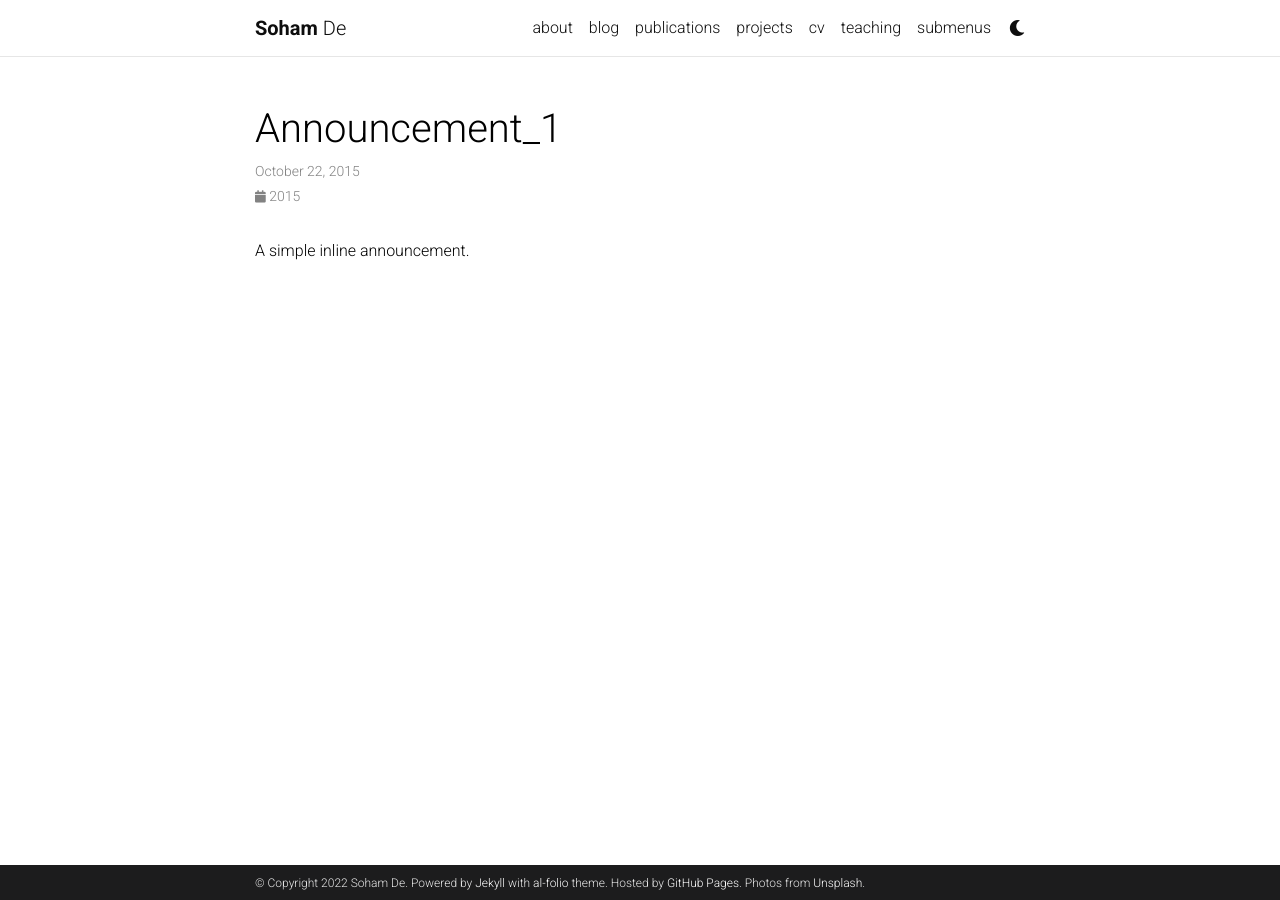
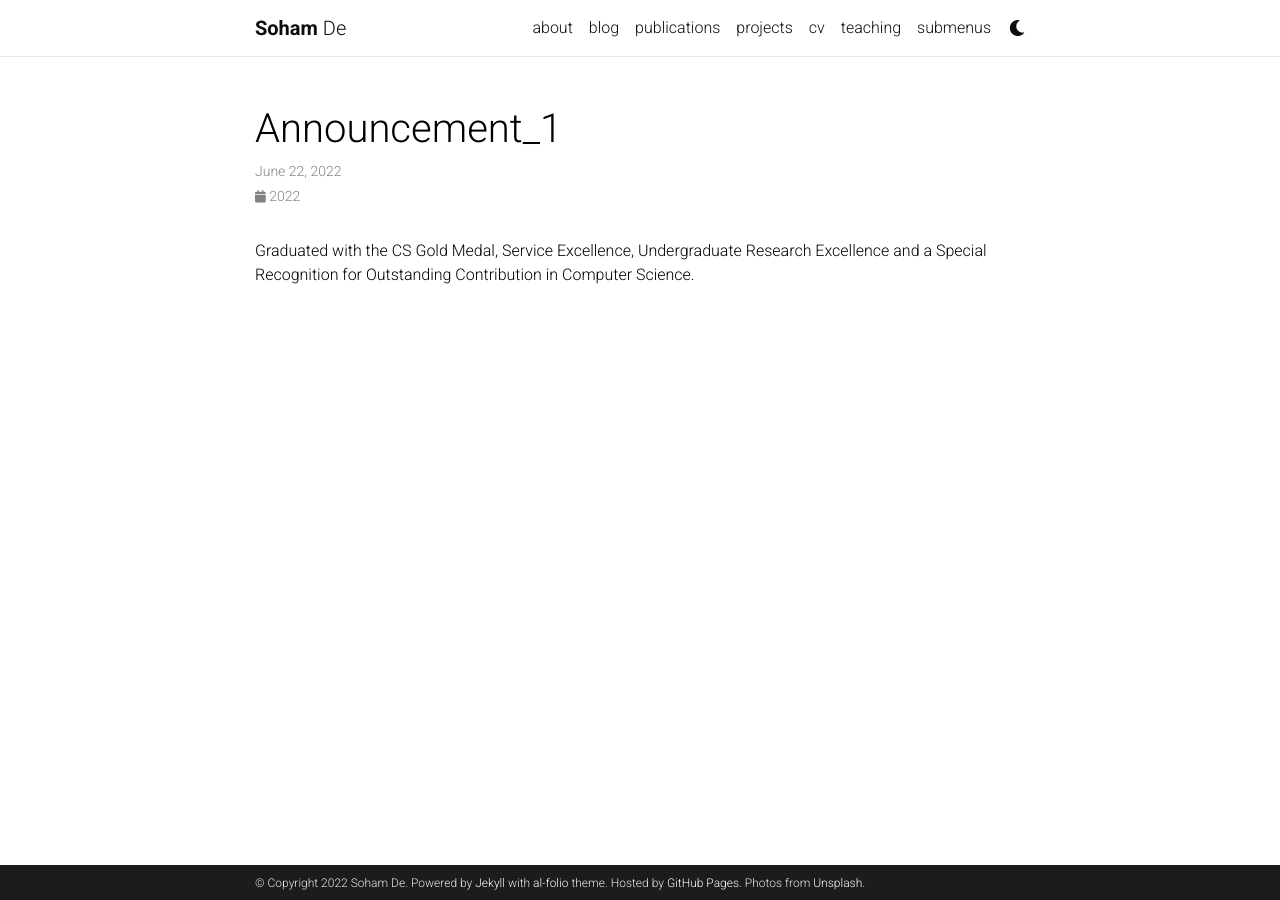
Before and after one commit to actuallysoham/old_website, a Jekyll site: the page built from _news/announcement_1.md, in a window 1280 px wide. Built offline with Jekyll 4.4.1, drawn with Linux system fonts in a browser that asks for light colours; comment, search, counter and statistics services are not loaded; a style sheet for code colours, icons or effects is not loaded.

Commit message:
Update announcement_1.md

```diff
--- a/_news/announcement_1.md
+++ b/_news/announcement_1.md
@@ -1,7 +1,7 @@
 ---
 layout: post
-date: 2015-10-22 15:59:00-0400
+date: 2022-06-22 15:59:00-0400
 inline: true
 ---
 
-A simple inline announcement.
+Graduated with the CS Gold Medal, Service Excellence, Undergraduate Research Excellence and a Special Recognition for Outstanding Contribution in Computer Science.
```
